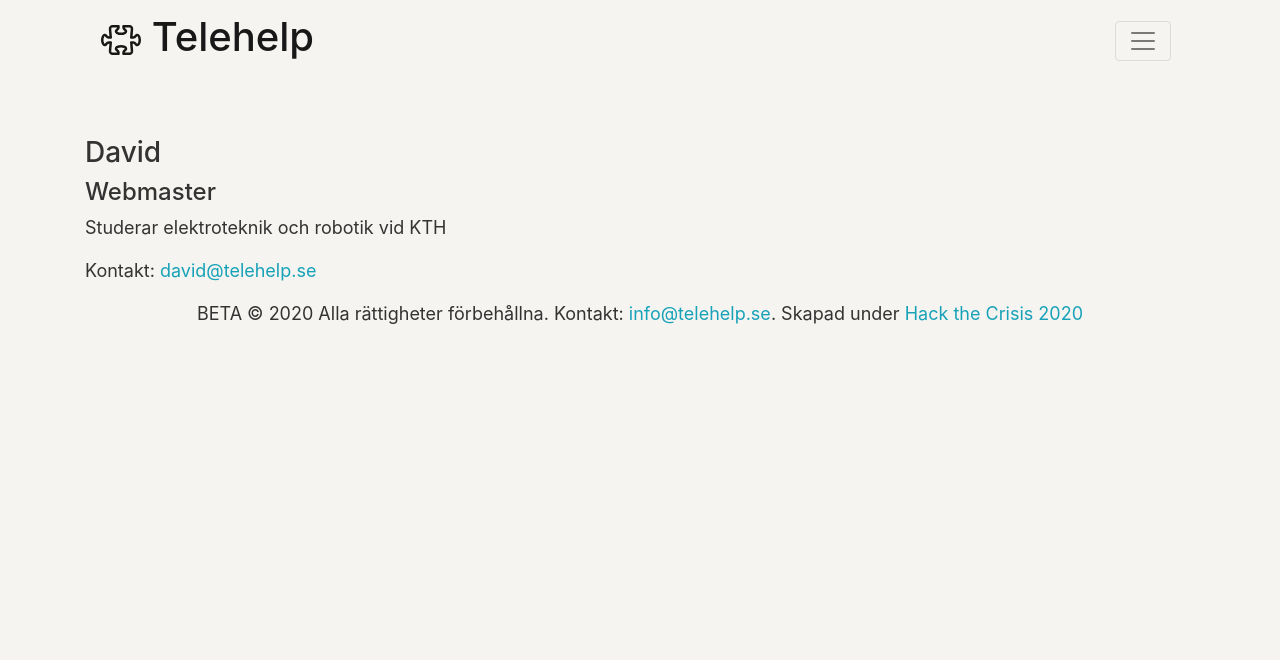
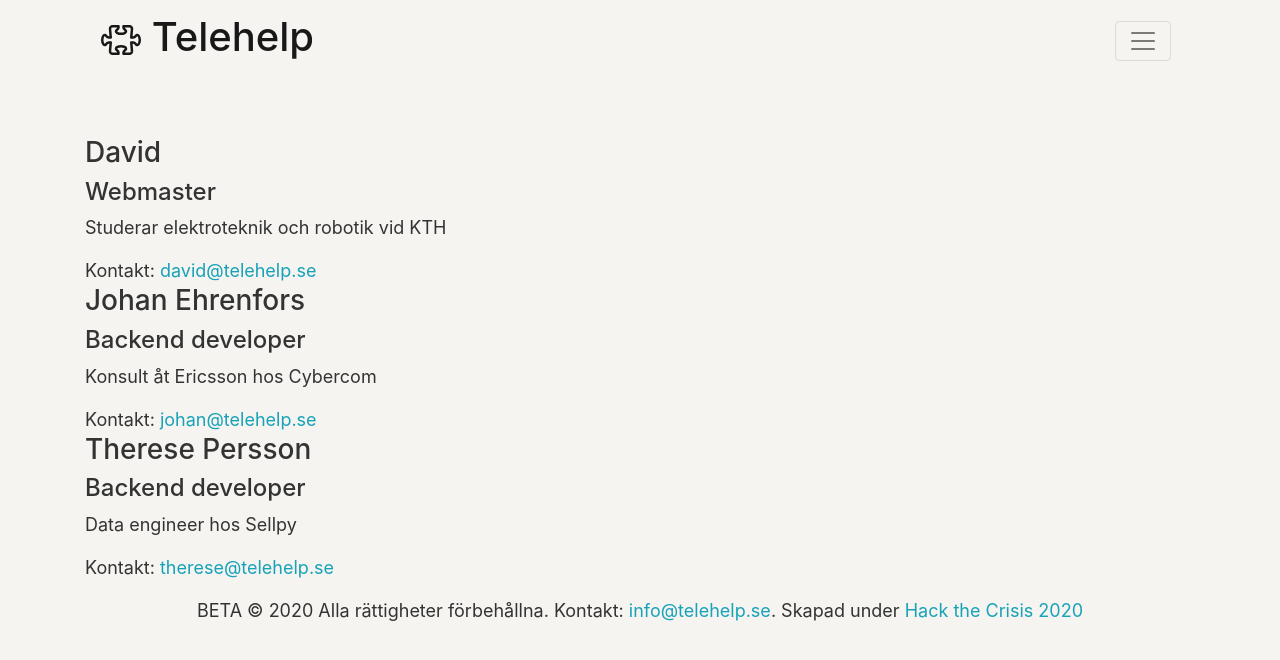
Before and after one commit to telehelp/telehelp, a React (Create React App) app in the folder client/: page /about in a window 1280 px wide. Shown: the top 660 px of the page. Built offline with nearby package versions, Linux system fonts and the light colour scheme; what redux-batched-actions would draw is missing.

Commit message:
Include J+T in About page

```diff
--- a/client/src/pages/About.js
+++ b/client/src/pages/About.js
@@ -4,9 +4,21 @@ const About = () => {
     const people = [
         {
             "name": "David",
-            "responisbility": "Webmaster",
+            "responsibility": "Webmaster",
             "about": "Studerar elektroteknik och robotik vid KTH",
             "email": "david@telehelp.se"
+        },
+        {
+            "name": "Johan Ehrenfors",
+            "responsibility": "Backend developer",
+            "about": "Konsult åt Ericsson hos Cybercom",
+            "email": "johan@telehelp.se"
+        },
+        {
+            "name": "Therese Persson",
+            "responsibility": "Backend developer",
+            "about": "Data engineer hos Sellpy",
+            "email": "therese@telehelp.se"
         }
     ]
     return (
@@ -14,7 +26,7 @@ const About = () => {
             {people.map((e, i) => {
                 return <div key={i}>
                         <h3>{e.name}</h3>
-                        <h4>{e.responisbility}</h4>
+                        <h4>{e.responsibility}</h4>
                         <p>{e.about}</p>
                         Kontakt: <a href={"mailto:" + e.email}>{e.email}</a>
                     </div>
```
